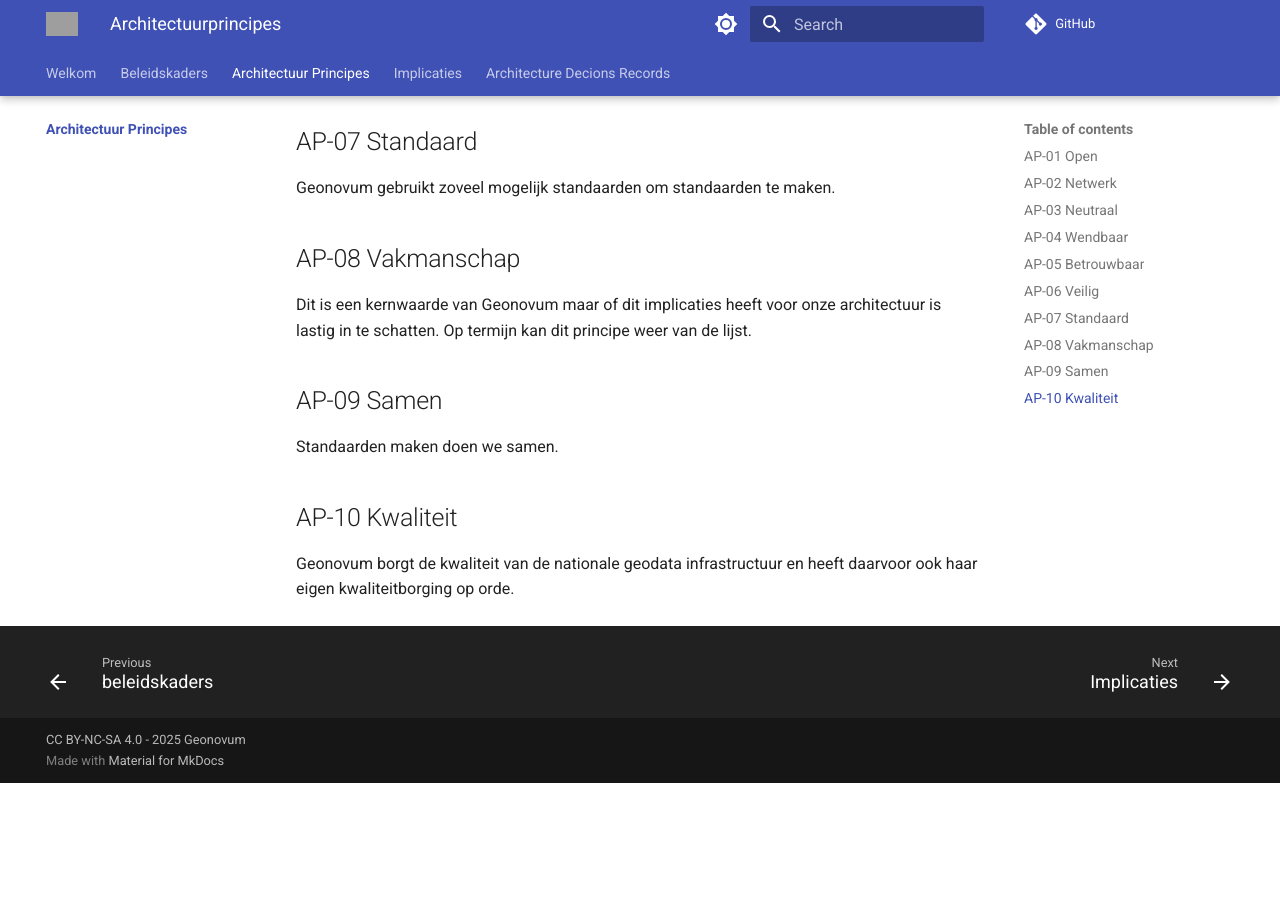
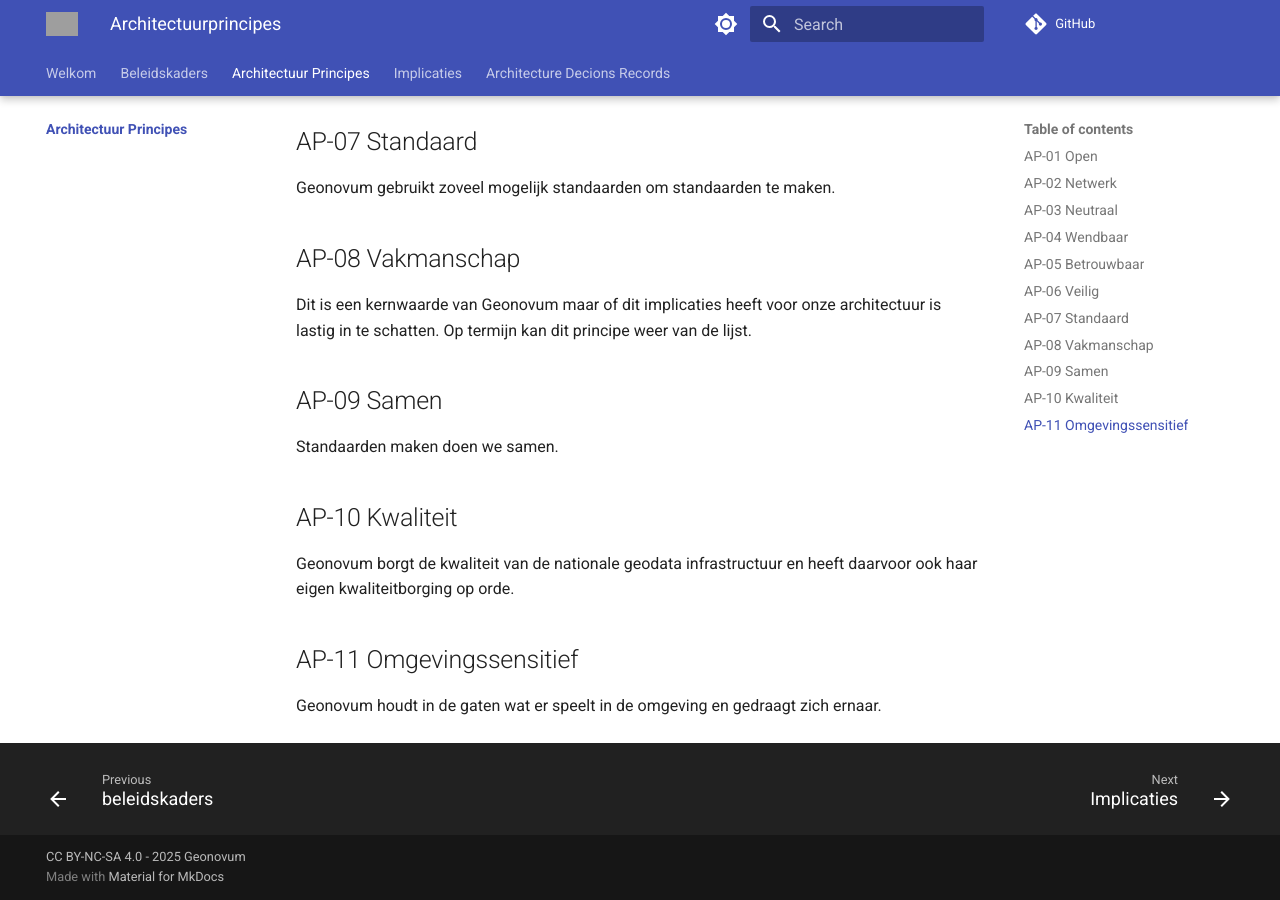
Before and after one commit to Geonovum/geonovum-architectuur, an MkDocs documentation site: the page built from docs/architectuurprincipes/index.md, in a window 1280 px wide and 900 px high, scrolled down 1265 px. Built offline with MkDocs 1.6.1 and Material for MkDocs 9.7.7, drawn with Linux system fonts in a browser that asks for light colours; comment, search, counter and statistics services are not loaded; before the commit the page ends 2048 px from its top, so only the background shows below that; grey boxes are pictures that could not be loaded.

Commit message:
Omgevingsssensitief toegevoegd.

```diff
--- a/docs/architectuurprincipes/index.md
+++ b/docs/architectuurprincipes/index.md
@@ -51,3 +51,7 @@ Standaarden maken doen we samen.
 
 Geonovum borgt de kwaliteit van de nationale geodata infrastructuur en
 heeft daarvoor ook haar eigen kwaliteitborging op orde.
+
+## AP-11 Omgevingssensitief
+
+Geonovum houdt in de gaten wat er speelt in de omgeving en gedraagt zich ernaar.
```
